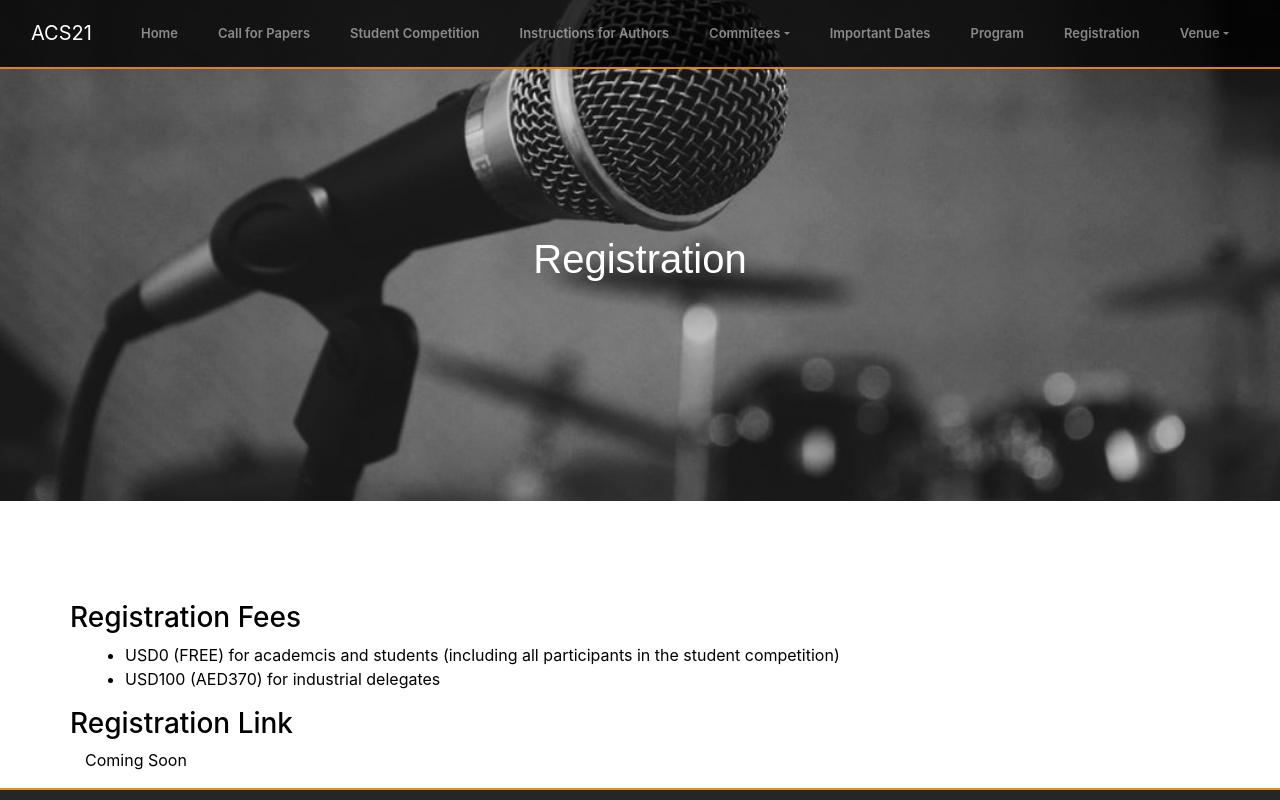
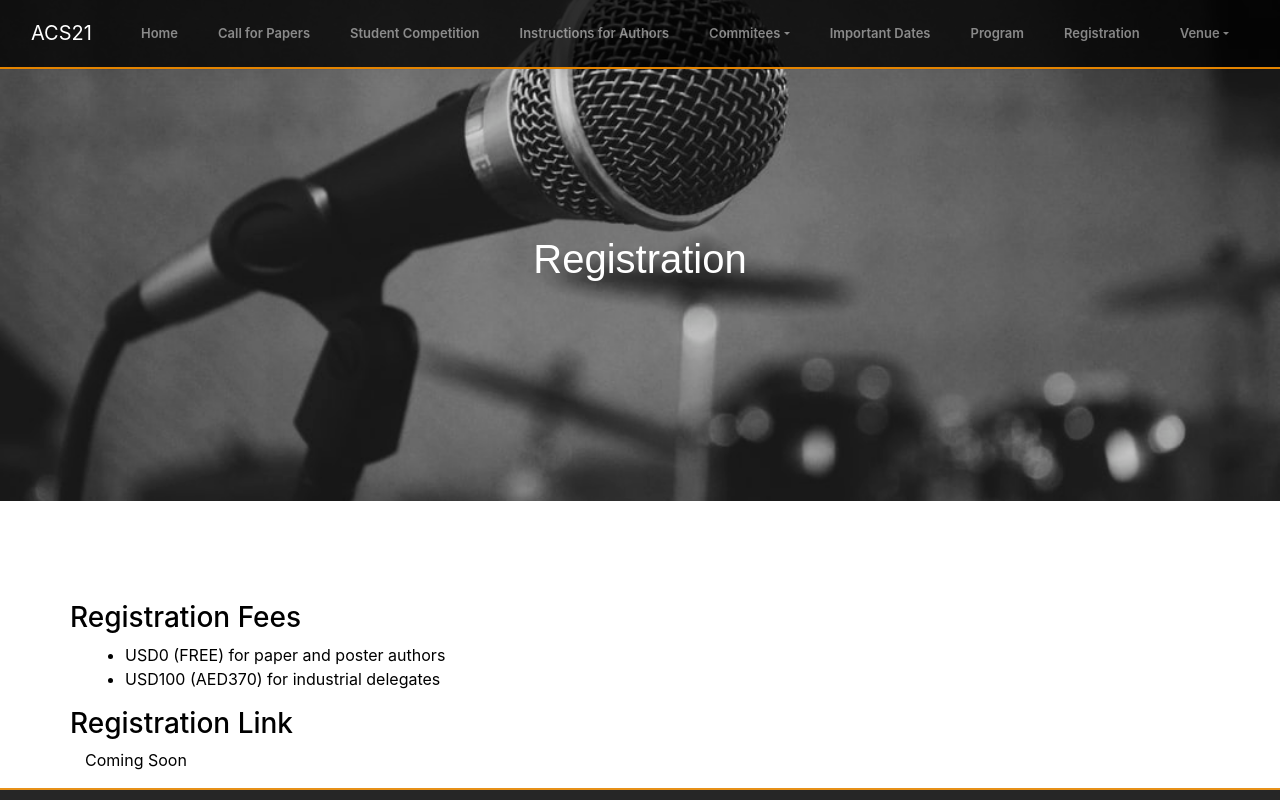
Before and after one commit to alisolehria/ICACS-site, a React (Create React App) app: page /registration in a window 1280 px wide. Shown: the top 800 px of the page. Built offline with nearby package versions, Linux system fonts and the light colour scheme.

Commit message:
changed registration

```diff
--- a/src/Registration.js
+++ b/src/Registration.js
@@ -21,7 +21,7 @@ class Registration extends React.Component {
     <h3>Registration Fees</h3>
     </div>
     <ul>
-        <li>USD0 (FREE) for academcis and students (including all participants in the student competition) </li>
+        <li>USD0 (FREE) for paper and poster authors </li>
         <li>USD100 (AED370) for industrial delegates</li>
     </ul>
     <div class = "row">
```
